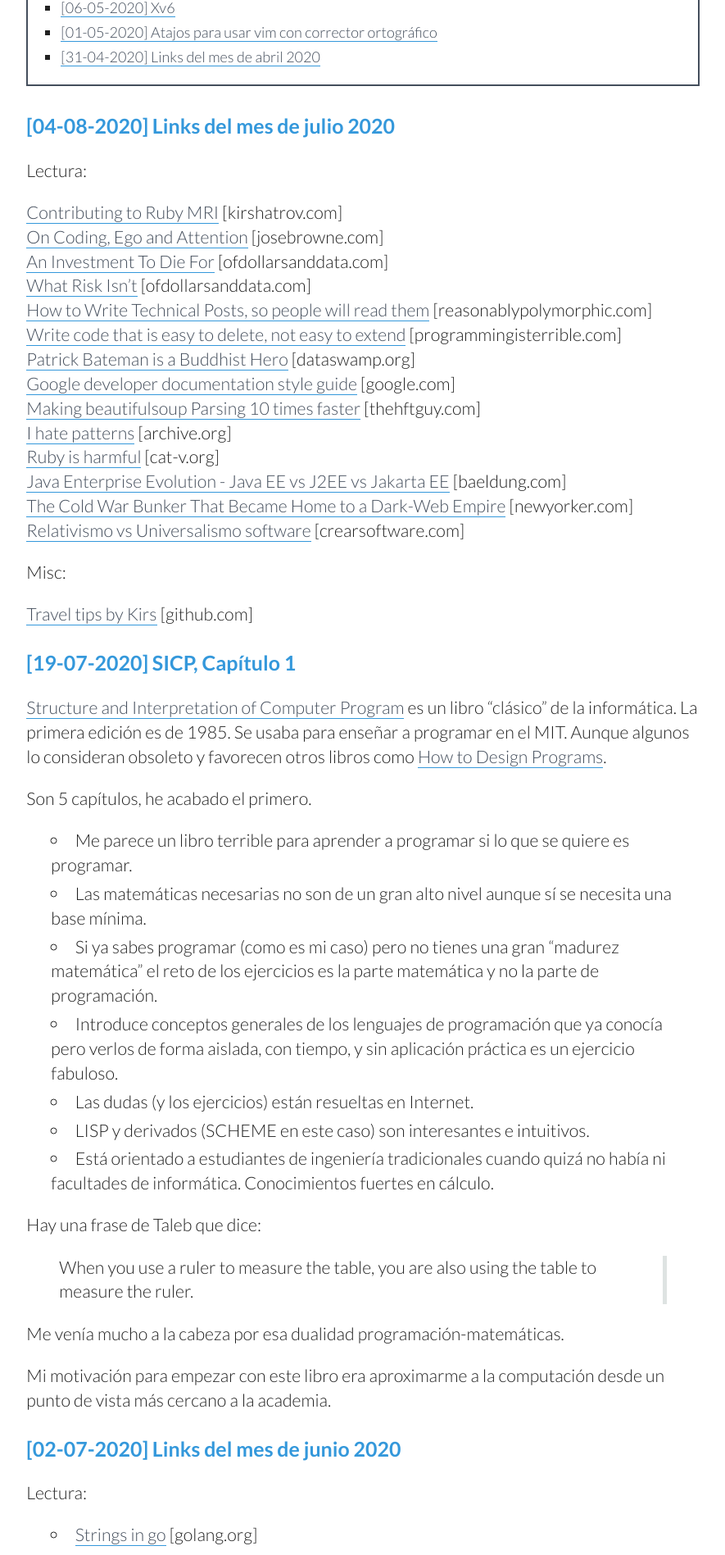
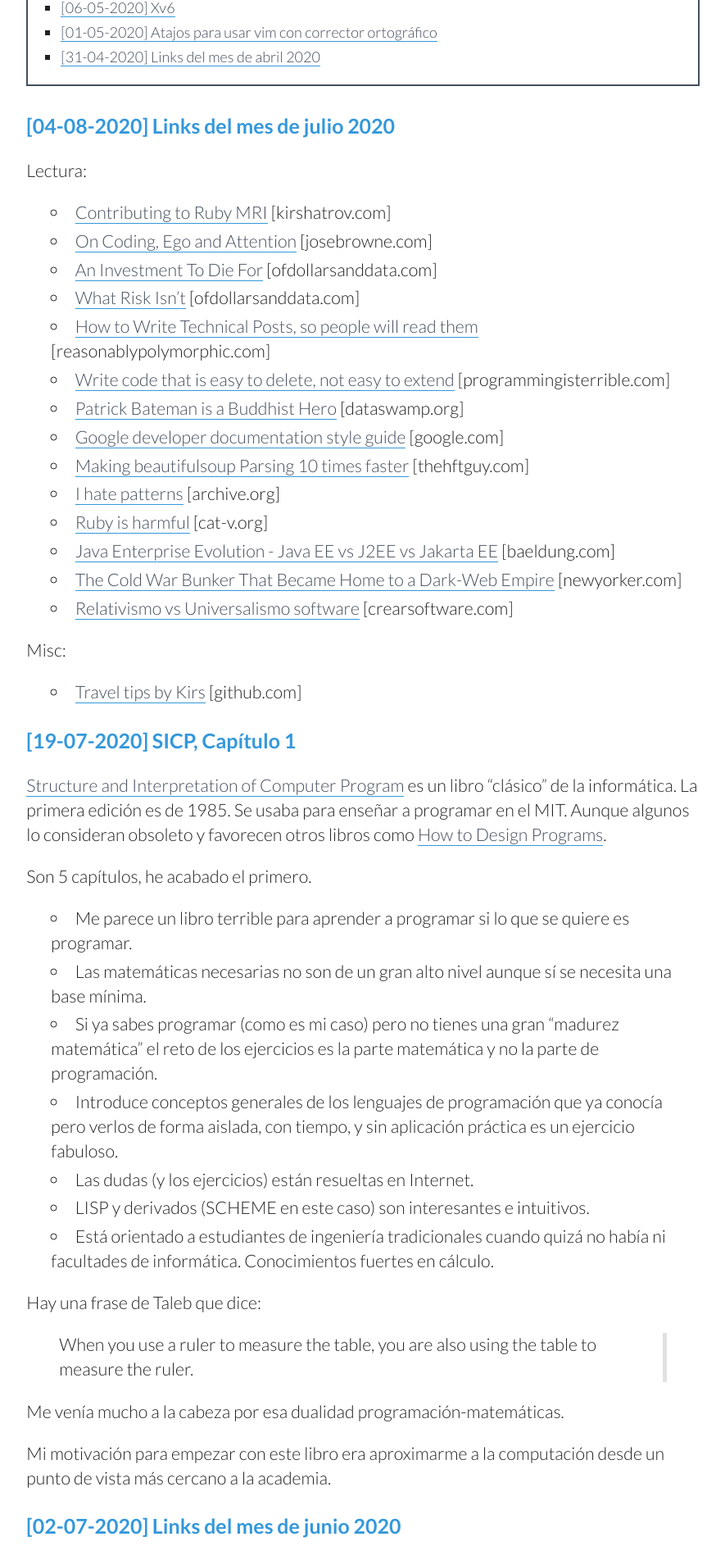
Before and after one commit to MiguelBel/MiguelBel.github.io, a Jekyll site: the page built from log.md, in a window 1280 px wide. Shown: the part 322-2219 px from the top of the page at 82% size, without its empty margins (197-1082 px from the left). Built offline with Jekyll 4.4.1, drawn with Linux system fonts in a browser that asks for light colours.

Commit message:
fix style

```diff
--- a/log.md
+++ b/log.md
@@ -20,6 +20,7 @@ Aquí pongo las cosas que no dan para un post pero quiero conservar y compartir.
 ### [04-08-2020] Links del mes de julio 2020
 </div>
 
+<div class="log-entry" markdown="1">
 Lectura:
 
 - [Contributing to Ruby MRI](https://kirshatrov.com/2020/01/11/contributing-to-mri/) [kirshatrov.com]
@@ -40,6 +41,7 @@ Lectura:
 Misc:
 
 - [Travel tips by Kirs](https://github.com/kirs/hedonism) [github.com]
+</div>
 
 <div id="sicp1" markdown="1">
 ### [19-07-2020] SICP, Capítulo 1
```
